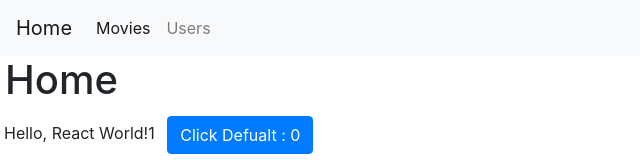
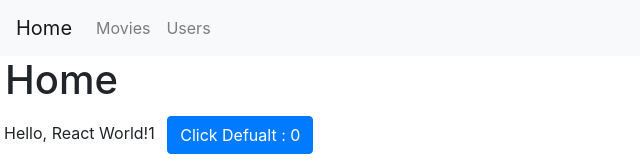
Before and after one commit to lsy3166/my-react, a React (Create React App) app: page / in a window 1280 px wide. Shown: the top 160 px of the page, without its empty margins (0-640 px from the left). Built offline with nearby package versions, Linux system fonts and the light colour scheme.

Commit message:
NavLink 추가 (activeClassName="active")

```diff
--- a/src/components/Navbar.js
+++ b/src/components/Navbar.js
@@ -1,4 +1,4 @@
-import { Link } from "react-router-dom";
+import { Link, NavLink } from "react-router-dom";
 function Navbar() {
   return (
     <nav className="navbar navbar-expand-lg navbar-light bg-light">
@@ -18,15 +18,15 @@ function Navbar() {
       </button>
       <div className="collapse navbar-collapse" id="navbarNav">
         <ul className="navbar-nav">
-          <li className="nav-item active">
-            <Link className="nav-link" to="/movies">
-              Movies <span className="sr-only">(current)</span>
-            </Link>
+          <li className="nav-item">
+            <NavLink className="nav-link" activeClassName="active" to="/movies">
+              Movies
+            </NavLink>
           </li>
           <li className="nav-item">
-            <Link className="nav-link" to="/users">
+            <NavLink className="nav-link" activeClassName="active" to="/users">
               Users
-            </Link>
+            </NavLink>
           </li>
         </ul>
       </div>
```
